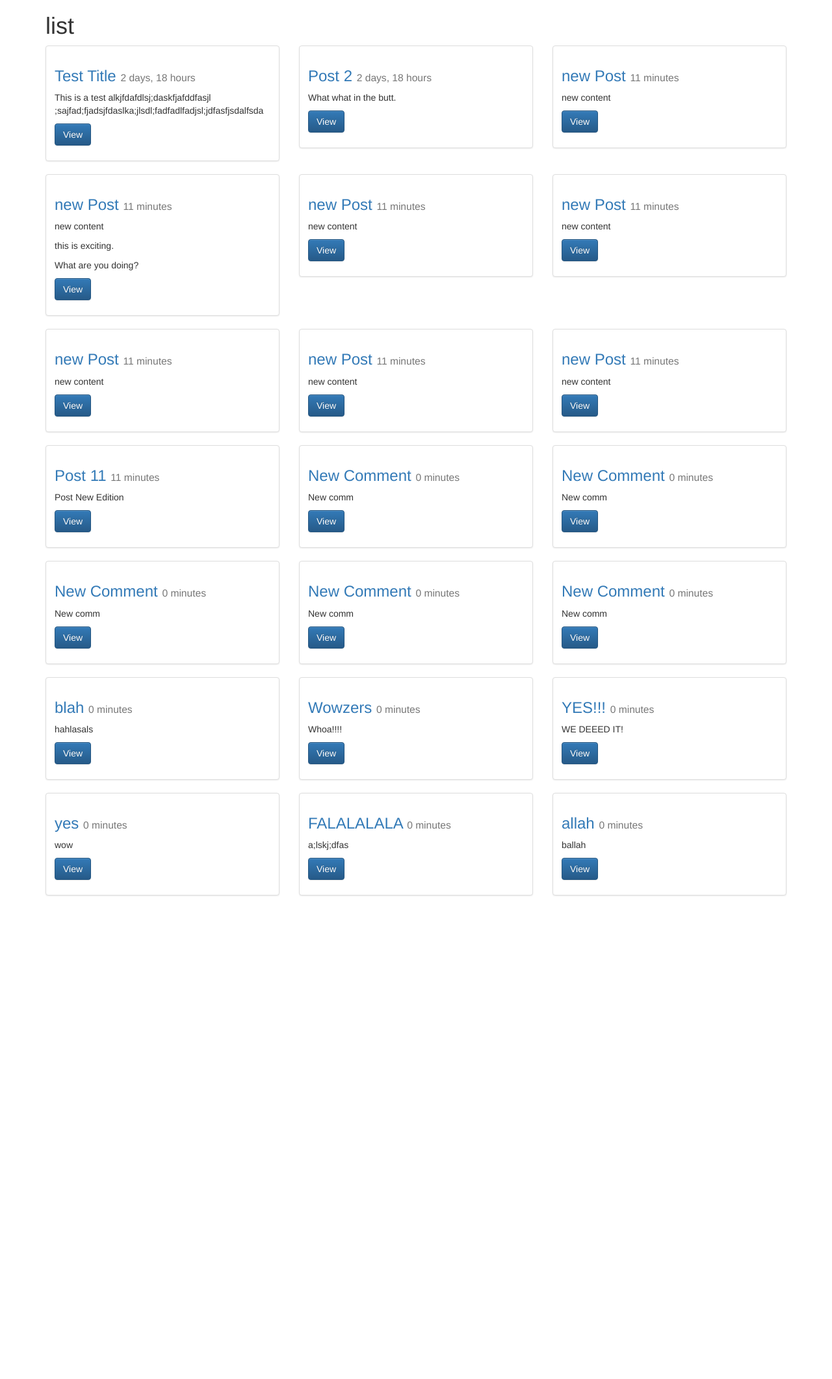
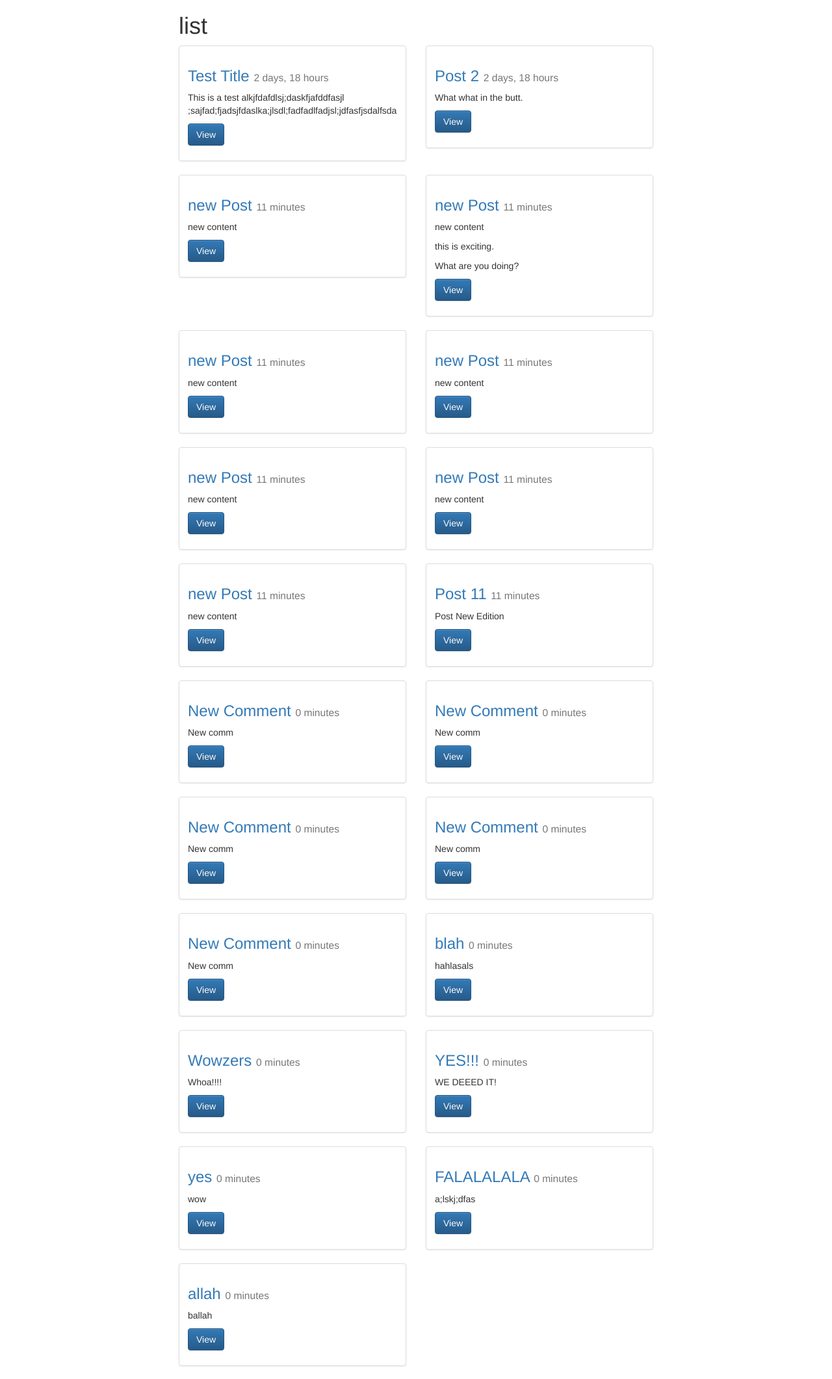
Before and after one commit to dbw1/d_blog_1, a Django app: page /posts/ in a window 1280 px wide. Shown: the whole page at 65% size. Before the commit the page ends 1379 px from the top, so only its background shows below. Run offline with Django 3.2, Linux system fonts and the light colour scheme; data comes from the database, SQL or seed files in the repository; some libraries are stand-ins or nearby versions.

Commit message:
Add really long line (Size sm-12) after every two posts

```diff
--- a/templates/post_list.html
+++ b/templates/post_list.html
@@ -1,12 +1,13 @@
 {% extends "base.html" %}
 {% block content %}
 
-<h1>{{ title }}</h1>
+<div class = 'col-sm-8 col-sm-offset-2'>
+	<h1> {{ title }} </h1>
 	<div class="row">
 	{% for obj in object_list %}
 
 
-  		<div class="col-sm-4">
+  		<div class="col-sm-6">
     		<div class="thumbnail">
       		<!-- <img src="..." alt="..."> -->
       			<div class="caption">
@@ -21,8 +22,8 @@
   		</div>
 
 
-  	{% cycle "" "" "</div><div class ='row'>" %}
+  	{% cycle "" "<div class='col-sm-12'></div></div><div class ='row'>" %}
 	{% endfor %}
 	</div>
-
+</div>
 {% endblock content %}
```
